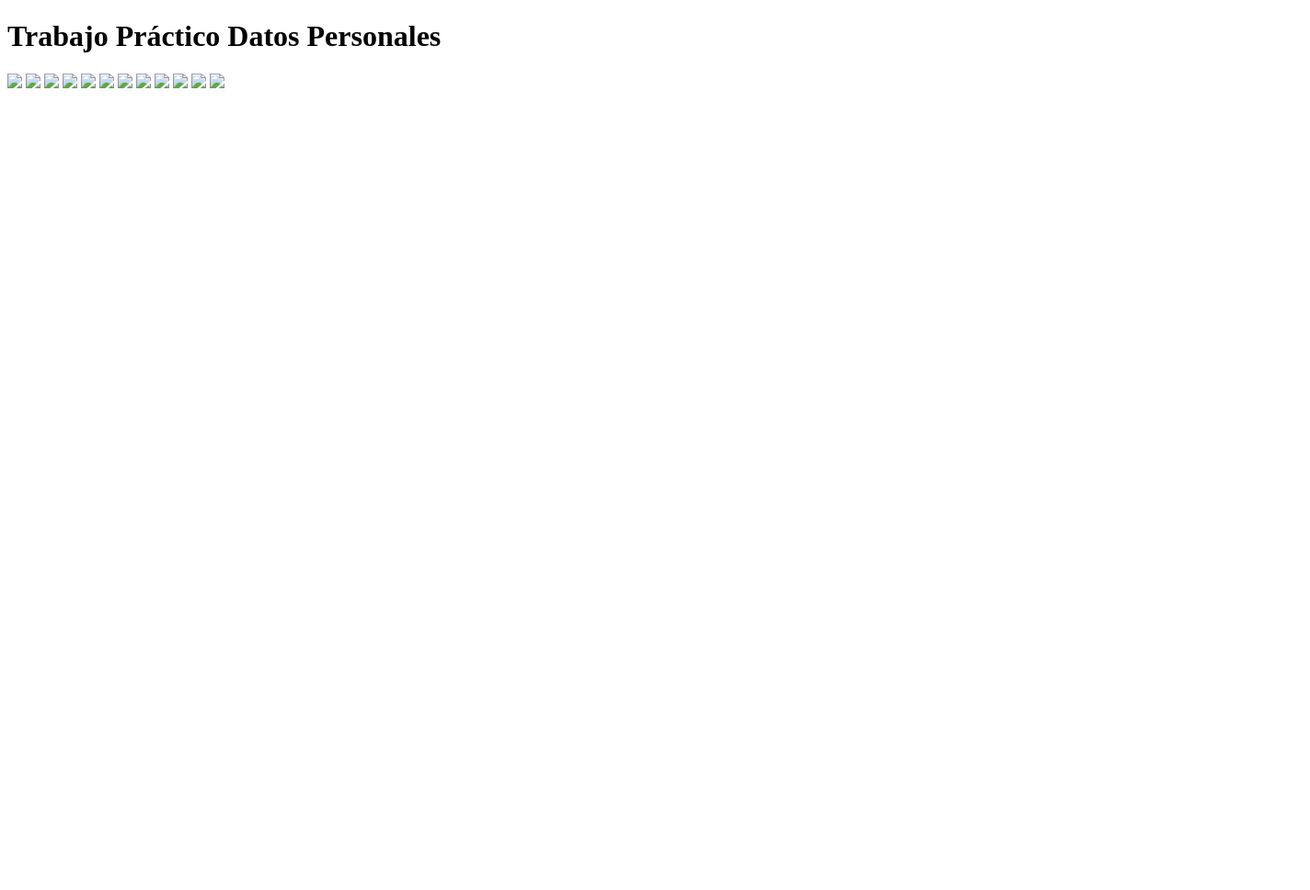
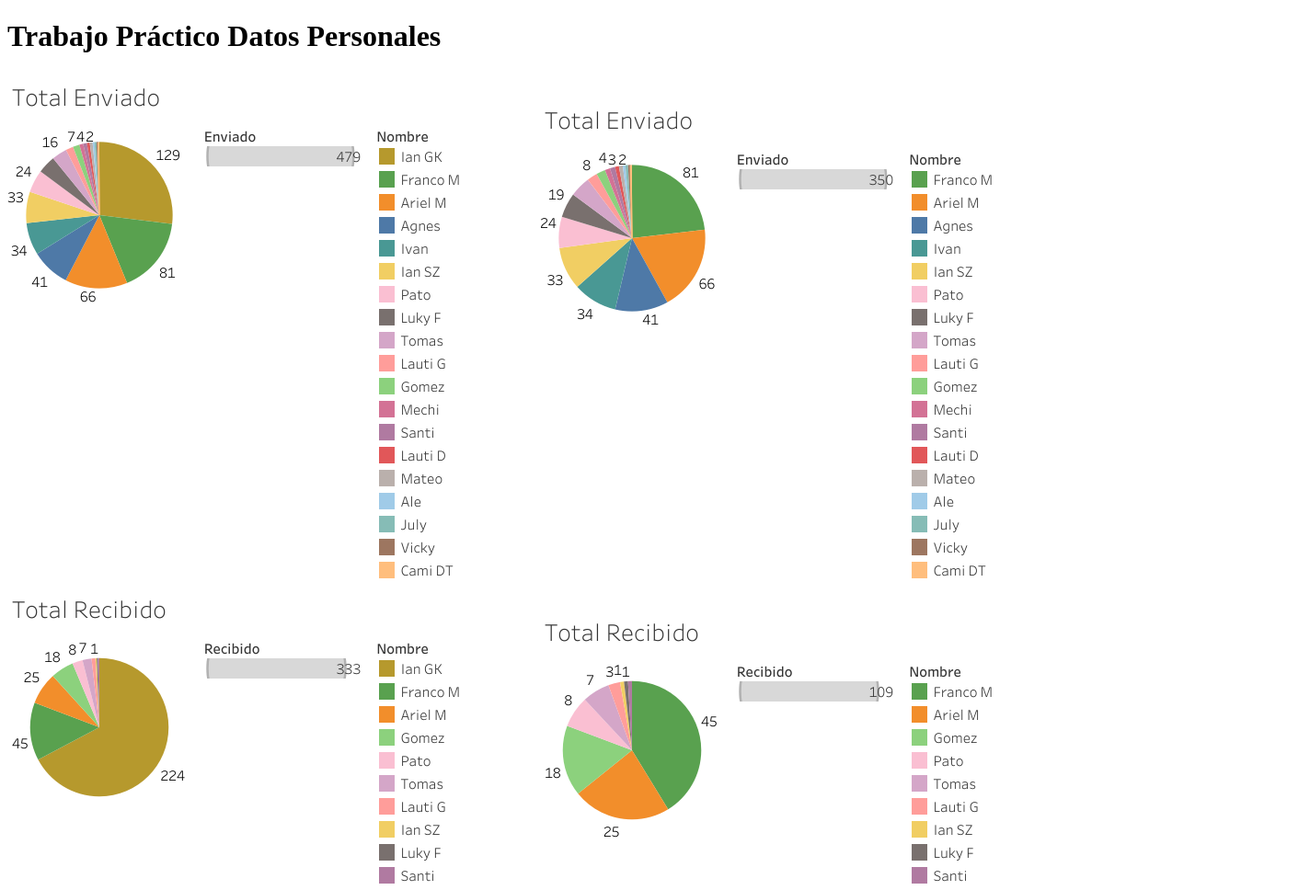
Before and after one commit to rgomezkiss/infovis, a plain HTML site: page docs/index.html in a window 1280 px wide. Shown: the top 968 px of the page at 92% size, 1424 px wide, since content can reach past the window. Before the commit the page ends 800 px from the top, so only its background shows below. Drawn offline with Linux system fonts and the light colour scheme.

Commit message:
Import mages from githab raw

```diff
--- a/docs/index.html
+++ b/docs/index.html
@@ -8,18 +8,24 @@
 <body>
   <h1>Trabajo Práctico Datos Personales</h1>
 
-  <img src="Images/dia_semana.png" >
-  <img src="Images/enviado_persona_torta.png" >
-  <img src="Images/enviado_persona_torta_filtro.png" >
-  <img src="Images/recibido_persona_torta.png" >
-  <img src="Images/recibido_persona_torta_filtro.png" >
-  <img src="Images/enviado_recibido_barras.png" >
-  <img src="Images/enviado_dist.png" >
-  <img src="Images/recibido_dist.png" >
-  <img src="Images/evolucion_enviado_recibido.png" >
-  <img src="Images/evolucion_suma_dif.png" >
-  <img src="Images/evolucion_persona.png" >
-  <img src="Images/evolucion_persona_suma_dif.png" >
+  <img src="https://github.com/rgomezkiss/infovis/blob/main/Images/enviado_persona_torta.png?raw=true" >
+  <img src="https://github.com/rgomezkiss/infovis/blob/main/Images/enviado_persona_torta_filtro.png?raw=true" >
+
+  <img src="https://github.com/rgomezkiss/infovis/blob/main/Images/recibido_persona_torta.png?raw=true" >
+  <img src="https://github.com/rgomezkiss/infovis/blob/main/Images/recibido_persona_torta_filtro.png?raw=true" >
+
+  <img src="https://github.com/rgomezkiss/infovis/blob/main/Images/enviado_recibido_barras.png?raw=true" >
+
+  <img src="https://github.com/rgomezkiss/infovis/blob/main/Images/dia_semana.png?raw=true" >
+
+  <img src="https://github.com/rgomezkiss/infovis/blob/main/Images/enviado_dist.png?raw=true" >
+  <img src="https://github.com/rgomezkiss/infovis/blob/main/Images/recibido_dist.png?raw=true" >
+
+  <img src="https://github.com/rgomezkiss/infovis/blob/main/Images/evolucion_enviado_recibido.png?raw=true" >
+  <img src="https://github.com/rgomezkiss/infovis/blob/main/Images/evolucion_suma_dif.png?raw=true" >
+
+  <img src="https://github.com/rgomezkiss/infovis/blob/main/Images/evolucion_persona.png?raw=true" >
+  <img src="https://github.com/rgomezkiss/infovis/blob/main/Images/evolucion_persona_suma_dif.png?raw=true" >
 
 </body>
 </html>
```
